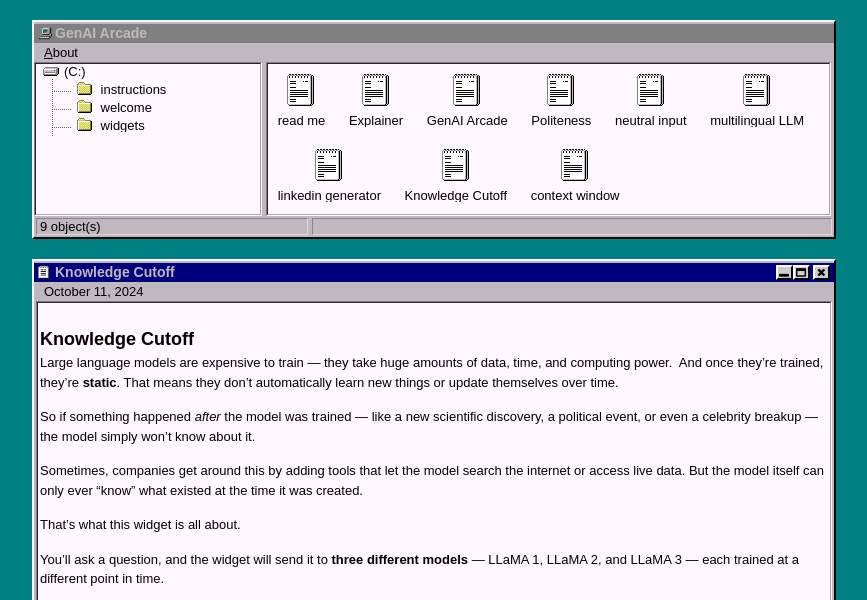
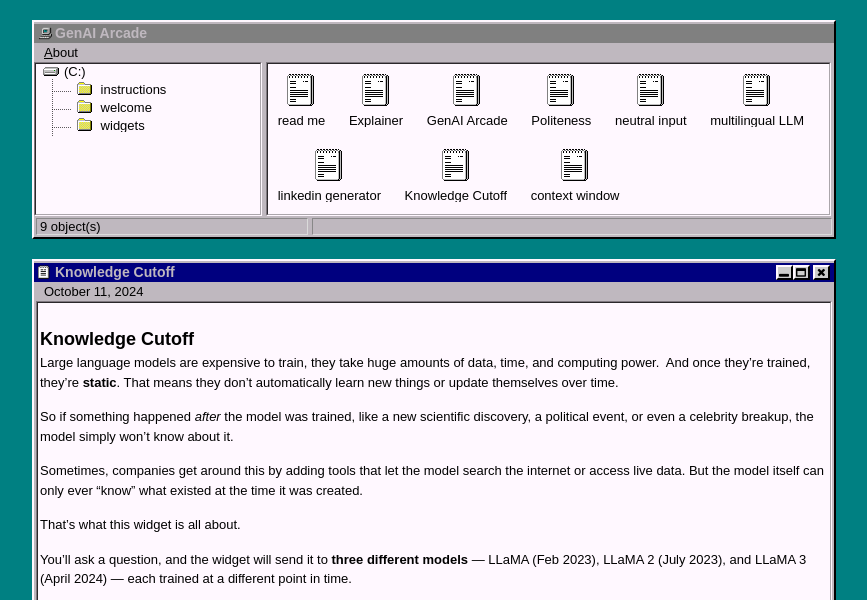
Before and after one commit to QUT-GenAI-Lab/genai-arcade, a Jekyll site: the page built from _posts/2024-10-11-knowledge-cutoff.markdown, in a window 1280 px wide, cut to the strip 0-600 px from the top of the page. Shown: the whole strip, without its empty margins (206-1073 px from the left). Built offline with Jekyll 4.4.1, drawn with Linux system fonts in a browser that asks for light colours.

Commit message:
Update 2024-10-11-knowledge-cutoff.markdown

```diff
--- a/_posts/2024-10-11-knowledge-cutoff.markdown
+++ b/_posts/2024-10-11-knowledge-cutoff.markdown
@@ -6,16 +6,16 @@
 
 ## Knowledge Cutoff
 
-Large language models are expensive to train — they take huge amounts of data, time, and computing power.
+Large language models are expensive to train, they take huge amounts of data, time, and computing power.
 And once they’re trained, they’re **static**. That means they don’t automatically learn new things or update themselves over time.
 
-So if something happened *after* the model was trained — like a new scientific discovery, a political event, or even a celebrity breakup — the model simply won’t know about it.
+So if something happened *after* the model was trained, like a new scientific discovery, a political event, or even a celebrity breakup, the model simply won’t know about it.
 
 Sometimes, companies get around this by adding tools that let the model search the internet or access live data. But the model itself can only ever “know” what existed at the time it was created.
 
 That’s what this widget is all about.
 
-You’ll ask a question, and the widget will send it to **three different models** — LLaMA 1, LLaMA 2, and LLaMA 3 — each trained at a different point in time.
+You’ll ask a question, and the widget will send it to **three different models** — LLaMA (Feb 2023), LLaMA 2 (July 2023), and LLaMA 3 (April 2024) — each trained at a different point in time.
 
 <iframe
 	src="https://willsh1997-knowledge-cutoff-gradio.hf.space"
@@ -39,7 +39,7 @@
 
 ## So What?
 
-This experiment shows that LLMs don’t “stay up to date” — they’re frozen in time.
+This experiment shows that LLMs don’t “stay up to date”, they’re frozen in time.
 
 That makes them great for:
 - General knowledge, writing help, or anything that doesn’t change quickly
@@ -51,5 +51,5 @@
 
 ## What do you think?
 - When does it matter that an AI might be out of date?
-- Should models be retrained more often — or should they always have access to live data?
+- Should models be retrained more often, or should they always have access to live data?
 - What are the risks of using outdated information without realising it?
```
